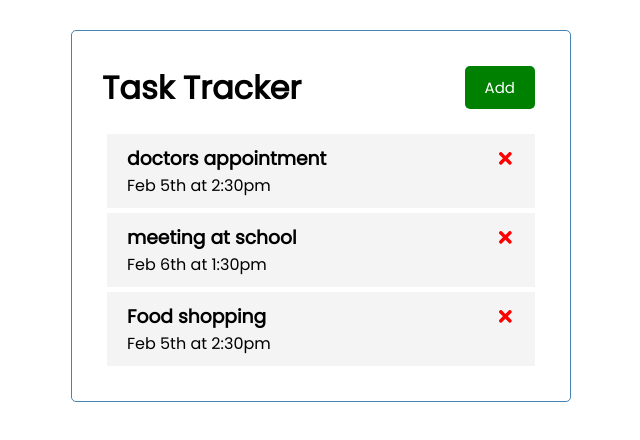
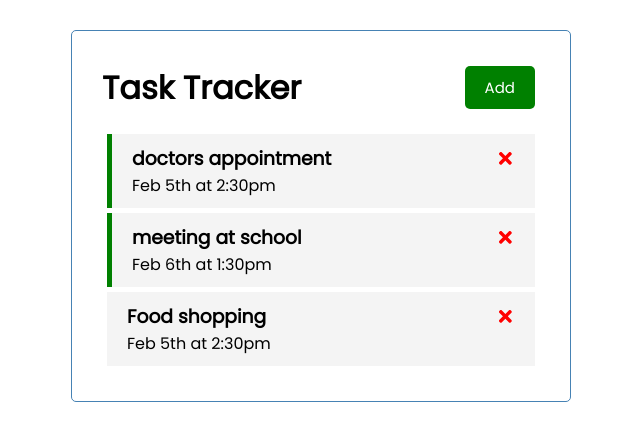
Before and after one commit to gabrielcoelhoo/Task-Tracker-App, a React (Create React App) app: page / in a window 1280 px wide. Shown: the top 440 px of the page, without its empty margins (319-959 px from the left). Built offline with nearby package versions, Linux system fonts and the light colour scheme.

Commit message:
toggle reminder done

```diff
--- a/src/App.js
+++ b/src/App.js
@@ -24,14 +24,30 @@
     }
 ])
 
+
+// Delete task
 const deleteTask = (id) => {
   setTasks(tasks.filter( (task) => task.id !== id))
+}
+
+// Toggle reminder
+const toggleReminder = (id) => {
+  setTasks(
+    tasks.map((task) =>
+    task.id === id ? {...task, reminder: !task.reminder } : task
+    )
+  )
 }
 
   return (
     <div className="container">
       <Header/>
-      <Tasks tasks={tasks} onDelete={deleteTask}/>
+      {
+      tasks.length > 0 ? (
+        <Tasks tasks={tasks} onDelete={deleteTask} onToggle={toggleReminder}/>)
+        :
+        ('No Tasks to show')
+        }
     </div>
   );
 }
--- a/src/components/Task.js
+++ b/src/components/Task.js
@@ -1,9 +1,9 @@
 
 import { FaTimes } from 'react-icons/fa'
 
-const Task = ({ task, onDelete}) => {
+const Task = ({ task, onDelete, onToggle}) => {
     return (
-        <div className='task'>
+        <div className={`task ${task.reminder ? 'reminder' : ''}`} onDoubleClick={() => onToggle(task.id)}>
             <h3>{task.text} <FaTimes style={{ color: 'red', cursor: 'pointer'}}
             onClick={() => onDelete(task.id)}
             />
--- a/src/components/Tasks.js
+++ b/src/components/Tasks.js
@@ -1,11 +1,12 @@
 import Task from './Task'
 
-const Tasks = ({ tasks, onDelete }) => {
+const Tasks = ({ tasks, onDelete, onToggle }) => {
 return (
         <>
            {tasks.map((task) => (
            <Task key={task.id} task={task}
            onDelete={onDelete}
+           onToggle={onToggle}
            />
            ))}
         </>
```
